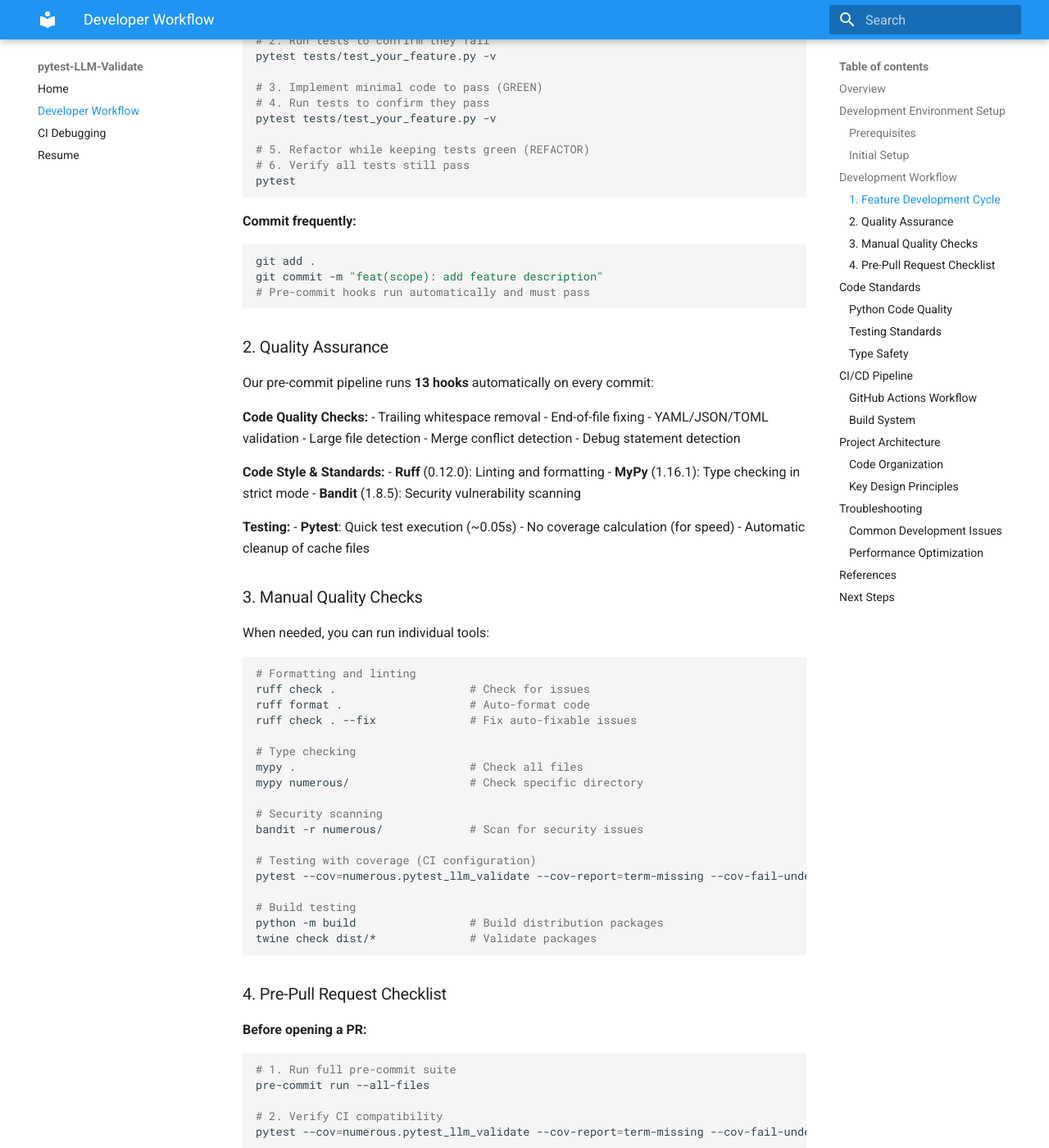
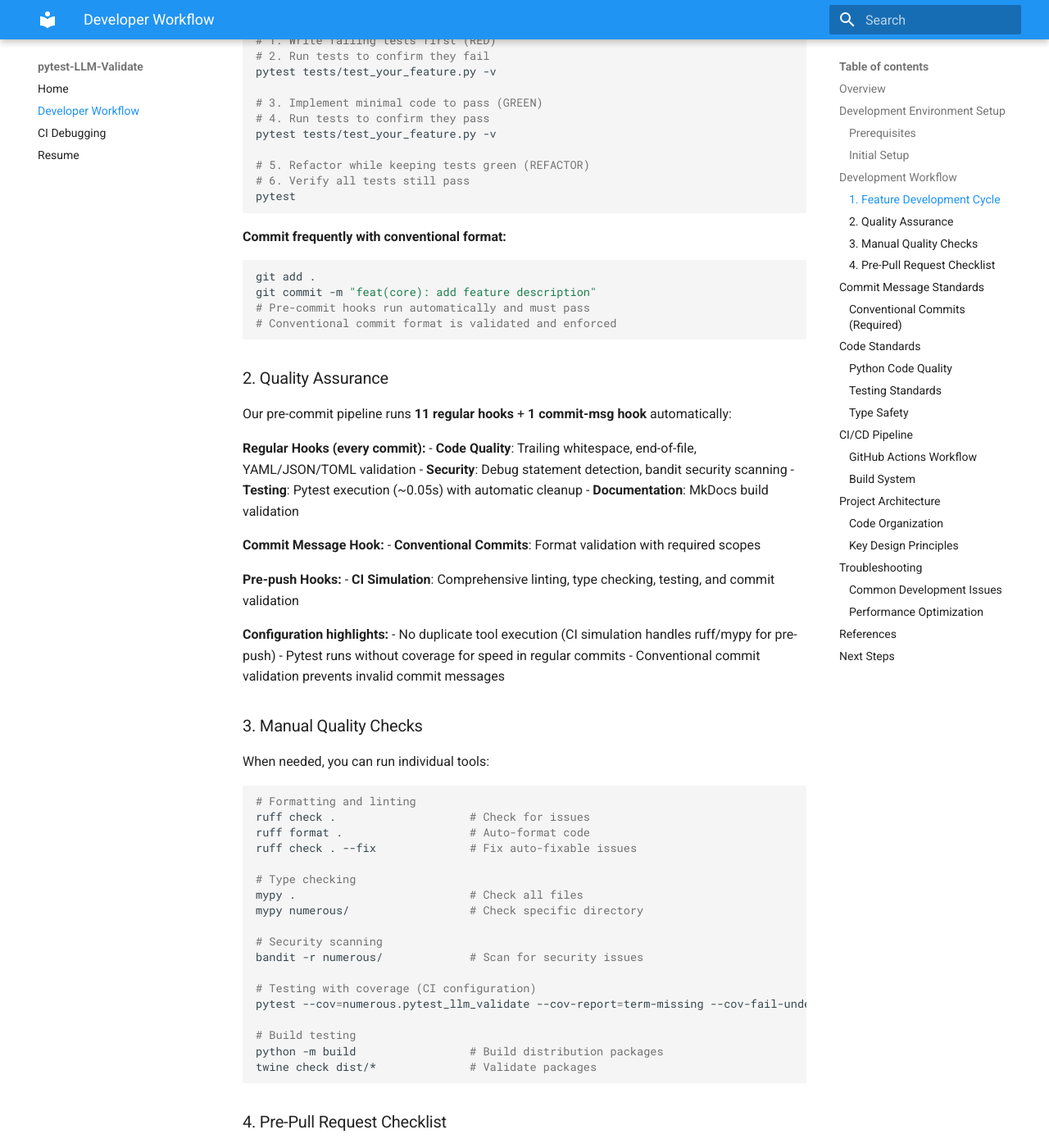
Before and after one commit to Lasse-numerous/llm-validations-pytest, an MkDocs documentation site: the page built from docs/developer-workflow.md, in a window 1280 px wide and 1400 px high, scrolled down 1431 px. Shown: the whole window at 82% size. Built offline with MkDocs 1.6.1 and Material for MkDocs 9.7.7, drawn with Linux system fonts in a browser that asks for light colours; some of the changed text lies outside the part shown.

Commit message:
docs(core): update development documentation for conventional commit validation
- Add comprehensive conventional commit requirements to CONTRIBUTING.md
- Include mandatory scope validation with defined content areas
- Update developer workflow guide with commit message standards
- Add commit-msg hook installation instructions
- Update pre-commit pipeline description for streamlined hooks
- Document CI simulation commit validation features
- Provide clear examples and validation requirements for all contributors

````diff
--- a/docs/developer-workflow.md
+++ b/docs/developer-workflow.md
@@ -29,8 +29,9 @@ source .venv/bin/activate  # Linux/Mac
 # 3. Install in development mode
 pip install -e ".[dev]"
 
-# 4. Install pre-commit hooks
+# 4. Install pre-commit hooks (including commit message validation)
 pre-commit install
+pre-commit install --hook-type commit-msg
 
 # 5. Verify setup
 pre-commit run --all-files
@@ -66,34 +67,34 @@ pytest tests/test_your_feature.py -v
 pytest
 ```
 
-**Commit frequently:**
+**Commit frequently with conventional format:**
 ```bash
 git add .
-git commit -m "feat(scope): add feature description"
+git commit -m "feat(core): add feature description"
 # Pre-commit hooks run automatically and must pass
+# Conventional commit format is validated and enforced
 ```
 
 ### 2. Quality Assurance
 
-Our pre-commit pipeline runs **13 hooks** automatically on every commit:
+Our pre-commit pipeline runs **11 regular hooks** + **1 commit-msg hook** automatically:
 
-**Code Quality Checks:**
-- Trailing whitespace removal
-- End-of-file fixing
-- YAML/JSON/TOML validation
-- Large file detection
-- Merge conflict detection
-- Debug statement detection
+**Regular Hooks (every commit):**
+- **Code Quality**: Trailing whitespace, end-of-file, YAML/JSON/TOML validation
+- **Security**: Debug statement detection, bandit security scanning
+- **Testing**: Pytest execution (~0.05s) with automatic cleanup
+- **Documentation**: MkDocs build validation
 
-**Code Style & Standards:**
-- **Ruff** (0.12.0): Linting and formatting
-- **MyPy** (1.16.1): Type checking in strict mode
-- **Bandit** (1.8.5): Security vulnerability scanning
+**Commit Message Hook:**
+- **Conventional Commits**: Format validation with required scopes
 
-**Testing:**
-- **Pytest**: Quick test execution (~0.05s)
-- No coverage calculation (for speed)
-- Automatic cleanup of cache files
+**Pre-push Hooks:**
+- **CI Simulation**: Comprehensive linting, type checking, testing, and commit validation
+
+**Configuration highlights:**
+- No duplicate tool execution (CI simulation handles ruff/mypy for pre-push)
+- Pytest runs without coverage for speed in regular commits
+- Conventional commit validation prevents invalid commit messages
 
 ### 3. Manual Quality Checks
 
@@ -142,6 +143,57 @@ mkdocs build --strict
 git fetch origin
 git rebase origin/main  # if needed
 ```
+
+## Commit Message Standards
+
+### Conventional Commits (Required)
+
+**All commits must follow conventional commit format with mandatory scopes.**
+
+**Format: `type(scope): description`**
+
+**Valid Types:**
+- `feat` - New features
+- `fix` - Bug fixes
+- `docs` - Documentation changes
+- `style` - Code style changes
+- `refactor` - Code refactoring
+- `perf` - Performance improvements
+- `test` - Testing changes
+- `build` - Build system changes
+- `ci` - CI/CD changes
+- `chore` - Maintenance tasks
+- `revert` - Revert previous changes
+
+**Valid Scopes (Required):**
+- `core` - Core functionality
+- `test` - Testing infrastructure
+- `docs` - Documentation
+- `ci` - CI/CD pipeline
+- `build` - Build system
+- `config` - Configuration
+- `scripts` - Utility scripts
+- `api` - API changes
+- `cli` - Command line interface
+- `web` - Web interface
+- `data` - Data handling
+- `security` - Security features
+- `deps` - Dependencies
+
+**Examples:**
+```bash
+feat(core): add new authentication system
+fix(test): resolve failing unit tests
+docs(api): update endpoint documentation
+chore(deps): update project dependencies
+ci(build): optimize GitHub Actions workflow
+refactor(scripts): improve debugging tools
+```
+
+**Validation:**
+- ✅ **Commit-msg hook**: Validates format on every commit
+- ✅ **Pre-push CI**: Double-checks format before remote push
+- ❌ **Enforcement**: Invalid commits are automatically rejected
 
 ## Code Standards
 
````
Also changed, not shown: CONTRIBUTING.md (+50 -18 lines), docs/ci-debugging.md (+19 -0 lines).
